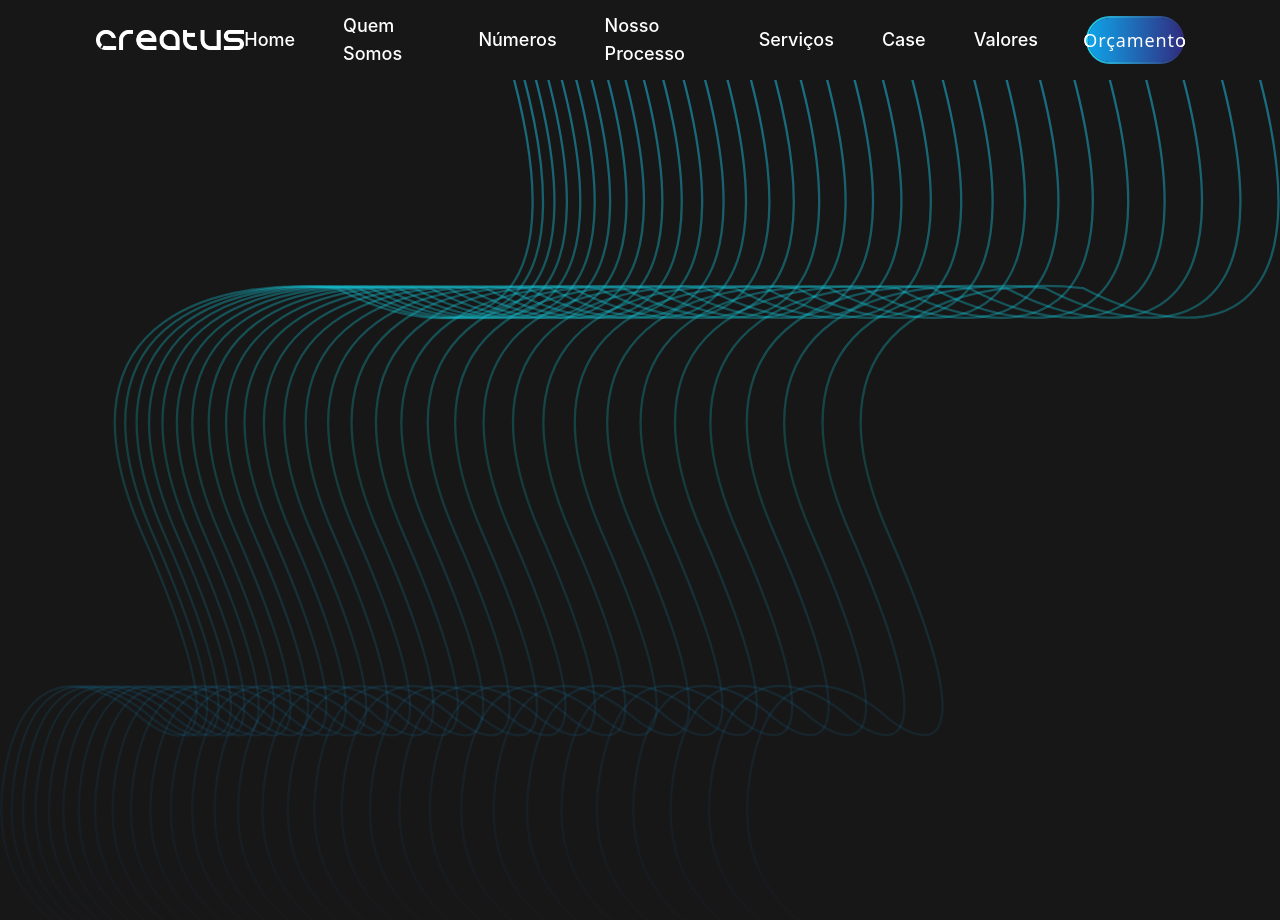
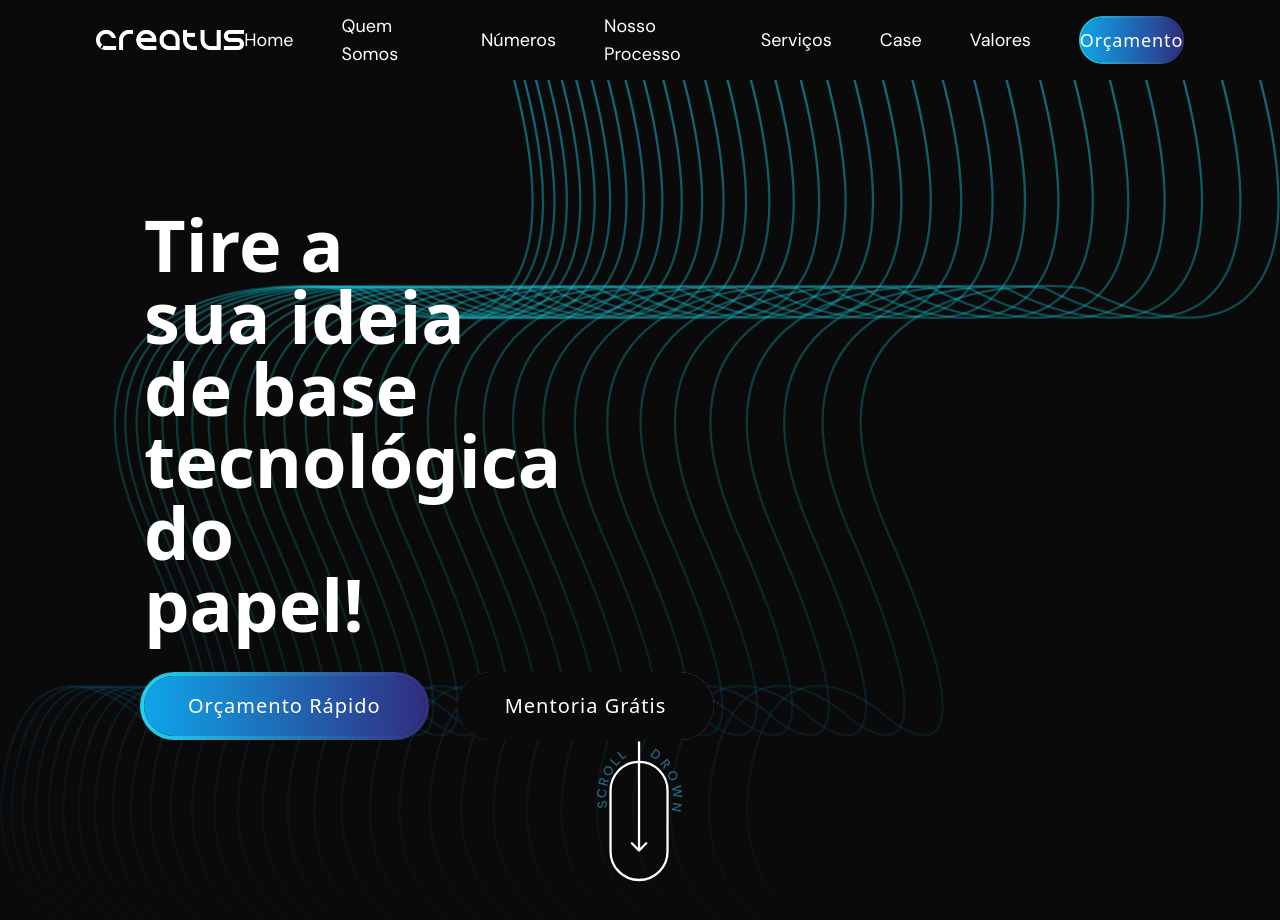
Before and after one commit to leoramosjr/projeto-odonto, a React (Vite) app: page / in a window 1280 px wide. Shown: the top 920 px of the page. Built offline with nearby package versions, Linux system fonts and the light colour scheme.

Commit message:
feat: finished 100vh section

```diff
--- a/package.json
+++ b/package.json
@@ -12,10 +12,10 @@
     "build-storybook": "storybook build"
   },
   "dependencies": {
-    "@chakra-ui/react": "^2.8.1",
     "@emotion/react": "^11.11.1",
     "@emotion/styled": "^11.11.0",
     "@storybook/addons": "^7.5.1",
+    "@tailwindcss/nesting": "^0.0.0-insiders.565cd3e",
     "autoprefixer": "^10.4.16",
     "axios": "^1.5.1",
     "framer-motion": "^10.16.4",
--- a/src/components/base/Button.tsx
+++ b/src/components/base/Button.tsx
@@ -1,16 +1,18 @@
 export default function Button(props: any) {
     return (
-        <div className={`w-56 h-16 rounded-full p-0.5 justify-center content-center ${props.border}`}>
-            <div className={`h-full w-full bg-neutral-900 text-white rounded-full justify-center content-center flex border-0 relative`}>
-                <button className={`text-center break-normal absolute justify-center content-center align-middle flex flex-wrap text-xl py-4 px-11 h-full w-full rounded-full font-normal tracking-wider font-sans ${props.background && "hover:opacity-0 transition-opacity duration-100 z-10"} ${props.background}`}>
+        <div className={`flex justify-center items-center h-auto w-auto relative`}>
+            <div className={`text-white text-center justify-center content-center flex text-xl ${props.border ? "py-4 px-11" : "py-5 px-12"} h-auto w-auto rounded-full font-normal tracking-wider font-sans whitespace-nowrap break-normal ${props.backBackground ? props.backBackground : "bg-neutral-950"} z-10`}>
+                {props.label}
+            </div>
+            <button className={`text-center absolute justify-center content-center flex text-xl ${props.border ? "py-4 px-11" : "py-5 px-12"} h-auto w-auto rounded-full font-normal tracking-wider font-sans whitespace-nowrap break-normal ${props.background && "hover:opacity-0 transition-opacity duration-100 z-10"} ${props.background} z-20`}>
+                {props.label}
+            </button>
+            {
+                props.border &&
+                <div className={`absolute text-center justify-center content-center flex text-xl py-5 px-12 h-auto w-auto rounded-full font-normal tracking-wider font-sans whitespace-nowrap break-normal z-0 ${props.border ? props.border : "bg-neutral-950"}`}>
                     {props.label}
-                </button>
-                { props.background &&
-                    <div className={`text-center break-normal absolute justify-center content-center align-middle flex flex-wrap text-xl py-4 px-11 h-full w-full rounded-full font-normal tracking-wider font-sans`}>
-                        {props.label}
-                    </div>
-                }
-            </div>
+                </div>
+            }
         </div>
     )
 }
--- a/src/components/compound/Navbar.tsx
+++ b/src/components/compound/Navbar.tsx
@@ -2,7 +2,7 @@ import Logo from '../../assets/images/logoWhite.png';
 
 export default function Navbar() {
     return (
-        <div className="w-full h-20 bg-neutral-900 flex justify-between items-center px-24 fixed top-0 z-10">
+        <div className="w-full h-20 bg-neutral-950 flex justify-between items-center px-24 fixed top-0 z-50">
             <img src={Logo} className='h-5' />
             <div className="h-full flex gap-12 align-middle items-center content-center">
                 <a href="#" className="text-white text-lg font-medium">Home</a>
@@ -13,7 +13,7 @@ export default function Navbar() {
                 <a href="#" className="text-white text-lg font-medium">Case</a>
                 <a href="#" className="text-white text-lg font-medium">Valores</a>
                 <div className={`w-32 h-12 rounded-full p-0.5 justify-center content-center bg-gradient-to-r from-cyan-400 to-indigo-900`}>
-                    <div className={`h-full w-full bg-neutral-900 text-white rounded-full justify-center content-center flex border-0 relative`}>
+                    <div className={`h-full w-full bg-neutral-950 text-white rounded-full justify-center content-center flex border-0 relative`}>
                         <button className={`text-center break-normal absolute justify-center content-center align-middle flex flex-wrap text-lg py-4 px-11 h-full w-full rounded-full font-normal tracking-wider font-sans hover:opacity-0 transition-opacity duration-100 z-10 bg-gradient-to-r from-sky-500 to-indigo-900`}>
                             Orçamento
                         </button>
--- a/src/main.tsx
+++ b/src/main.tsx
@@ -1,12 +1,9 @@
 import React from 'react'
 import ReactDOM from 'react-dom/client'
 import App from './App.tsx'
-import { ChakraProvider } from '@chakra-ui/react'
 
 ReactDOM.createRoot(document.getElementById('root') as HTMLElement).render(
   <React.StrictMode>
-    <ChakraProvider>
-      <App />
-    </ChakraProvider>
+    <App />
   </React.StrictMode>,
 )
--- a/src/pages/Landing/index.tsx
+++ b/src/pages/Landing/index.tsx
@@ -1,14 +1,27 @@
-import {
-    Flex,
-} from '@chakra-ui/react';
 import Navbar from '../../components/compound/Navbar';
 import WavesSvg from '../../assets/images/waves.svg';
+import Button from '../../components/base/Button';
+import ScrollDown from '../../assets/images/scrolldown.svg';
 
 export default function LandingPage() {
     return (
-        <Flex direction="column" align="center" justify="center" minH="100vh" maxW="100vw" bg="neutral.900">
+        <div className='w-full h-screen flex flex-col justify-center items-center z-10 bg-neutral-950 text-white px-0'>
             <Navbar />
-            <img src={WavesSvg} className="w-full h-auto absolute top-0 right-0 z-0" />
-        </Flex>
+            <img src={WavesSvg} className="w-full h-auto absolute top-0 right-0 z-0 select-none" />
+            <div className='h-screen w-full flex flex-col z-10'>
+                <div className='flex flex-col w-1/2 px-36 pt-52 gap-8'>
+                    <div className='text-7xl w-11/12 font-semibold font-sans'>
+                        Tire a sua ideia de base tecnológica do papel!
+                    </div>
+                    <div className='flex gap-8 w-full justify-start'>
+                        <Button label="Orçamento Rápido" background="bg-gradient-to-r from-sky-500 to-indigo-900" border={"bg-gradient-to-r from-cyan-400 to-indigo-900"} />
+                        <Button label="Mentoria Grátis" background="bg-neutral-950" backBackground="bg-gradient-to-r from-purple-700 to-fuchsia-500" />
+                    </div>
+                </div>
+                <div className='h-full w-full flex flex-col justify-end items-center'>
+                    <img src={ScrollDown} className="w-28 h-auto" />
+                </div>
+            </div>
+        </div>
     )
 }
--- a/src/pages/Test/index.tsx
+++ b/src/pages/Test/index.tsx
@@ -1,18 +1,16 @@
-import {
-    Flex,
-} from '@chakra-ui/react';
-import Navbar from '../../components/compound/Navbar';
+import Button from '../../components/base/Button';
 
 export default function TestPage() {
     return (
-        <Flex
-            align="center"
-            justify="center"
-            h="100vh"
-            gap="2rem"
-            color="white"
-        >
-            <Navbar />
-        </Flex>
+        <div className='
+            flex
+            flex-col
+            justify-center
+            items-center
+            h-screen
+            w-full
+        '>
+            <Button label="Orçamento Rápido" background="bg-gradient-to-r from-sky-500 to-indigo-900" border="bg-gradient-to-r from-cyan-400 to-indigo-900" />
+        </div>
     )
 }
--- a/src/styles/global.css
+++ b/src/styles/global.css
@@ -4,7 +4,7 @@
 
 :root {
     --white: #fafafa;
-    --black: #171717;
+    --black: #0a0a0a;
 
     --primary-background: "bg-gradient-to-r from-sky-500 to-indigo-900";
     --secondary-background: "bg-gradient-to-r from-purple-700 to-fuchsia-500";
@@ -18,4 +18,24 @@ body {
     font-family: 'DM Sans', sans-serif;
     background-color: var(--black) !important;
     color: var(--white);
+
+    -webkit-scrollbar {
+      width: 10px;
+    }
+
+    /* Track */
+    -webkit-scrollbar-track {
+      background: #111827;
+    }
+
+    /* Handle */
+    -webkit-scrollbar-thumb {
+      background: #27272a;
+      border-radius: 10px;
+    }
+
+    /* Handle on hover */
+    -webkit-scrollbar-thumb:hover {
+        background: #3f3f46;
+    }
 }
--- a/tailwind.config.js
+++ b/tailwind.config.js
@@ -6,5 +6,6 @@ module.exports = {
   theme: {
     extend: {},
   },
-  plugins: [],
+  plugins: [
+  ],
 }
```
Also changed, not shown: src/assets/images/scrolldown.svg (added), 1 other file (tests, documents, lock files or other folders).
